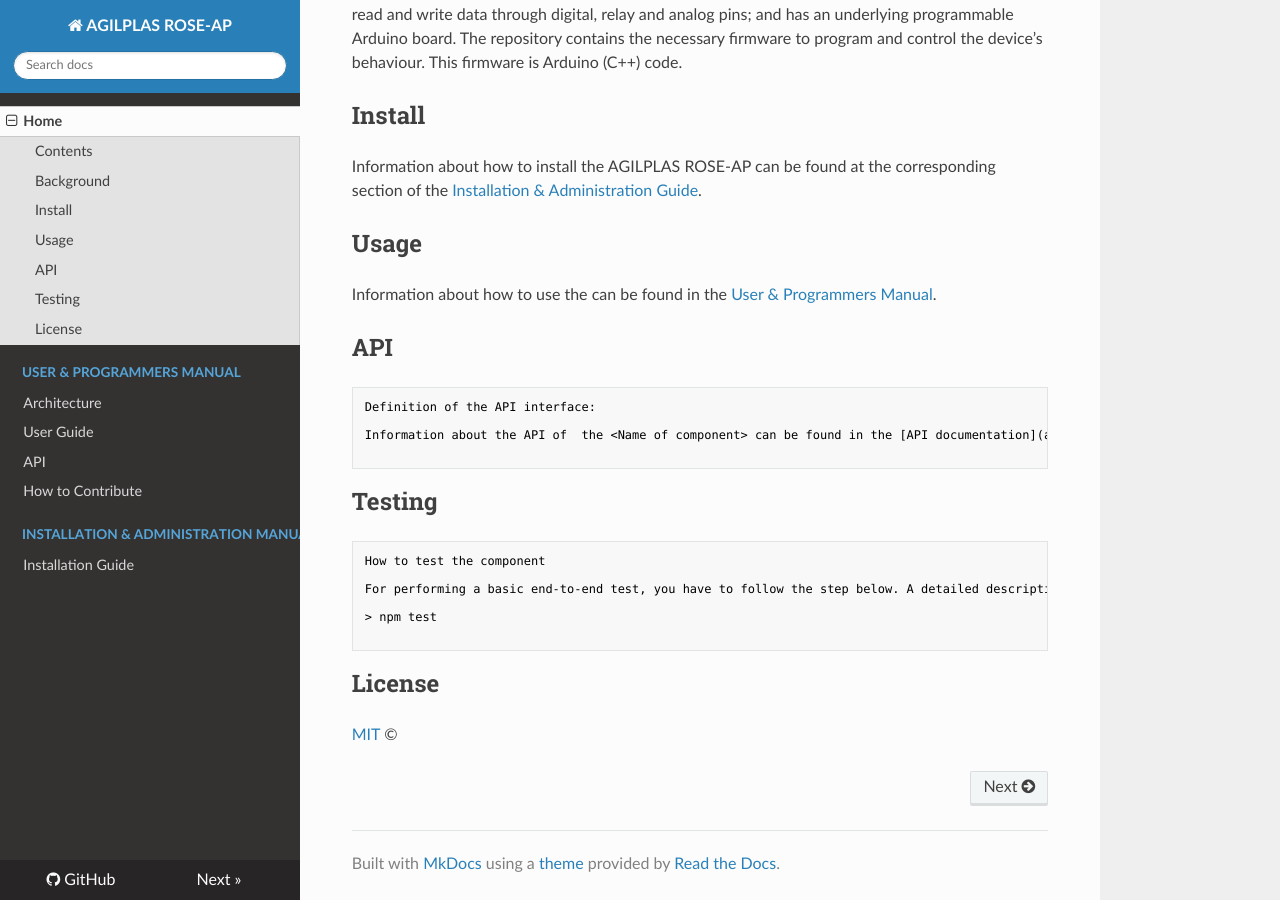
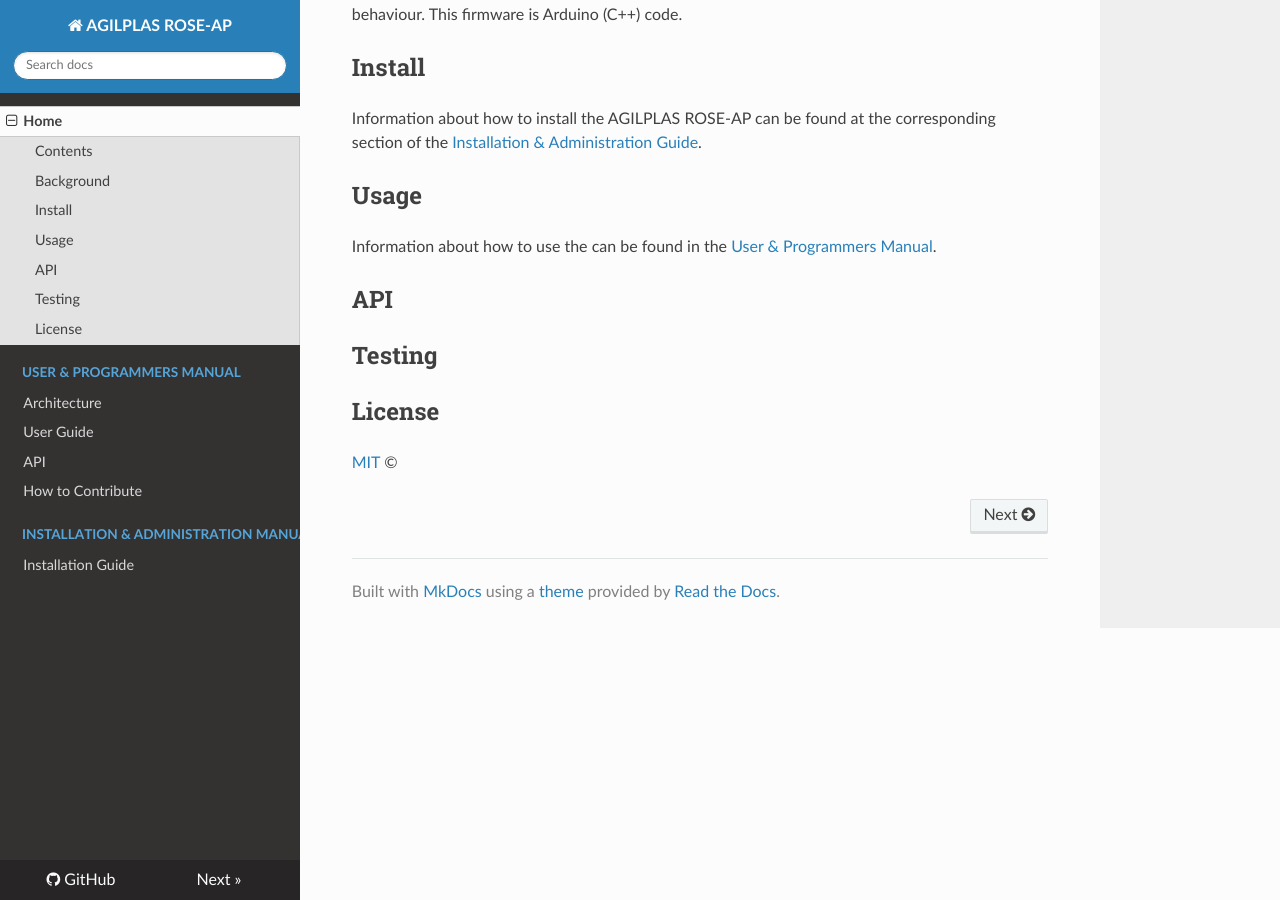
Before and after one commit to ramp-eu/AGILPLAS, an MkDocs documentation site: the page built from docs/README.md, in a window 1280 px wide and 900 px high, scrolled down 754 px. Built offline with MkDocs 1.6.1, drawn with Linux system fonts in a browser that asks for light colours; nearby versions of some CDN libraries.

````diff
--- a/docs/README.md
+++ b/docs/README.md
@@ -40,23 +38,9 @@ Information about how to use the <Name of component> can be found in the [User &
 
 ## API
 
-```text
-Definition of the API interface:
-
-Information about the API of  the <Name of component> can be found in the [API documentation](api.md).
-
-```
 
 ## Testing
 
-```text
-How to test the component
-
-For performing a basic end-to-end test, you have to follow the step below. A detailed description about how to run tests can be found [here].
-
-> npm test
-
-```
 
 ## License
 
````
Also changed, not shown: other parts of docs/README.md (+1 -3 lines).
